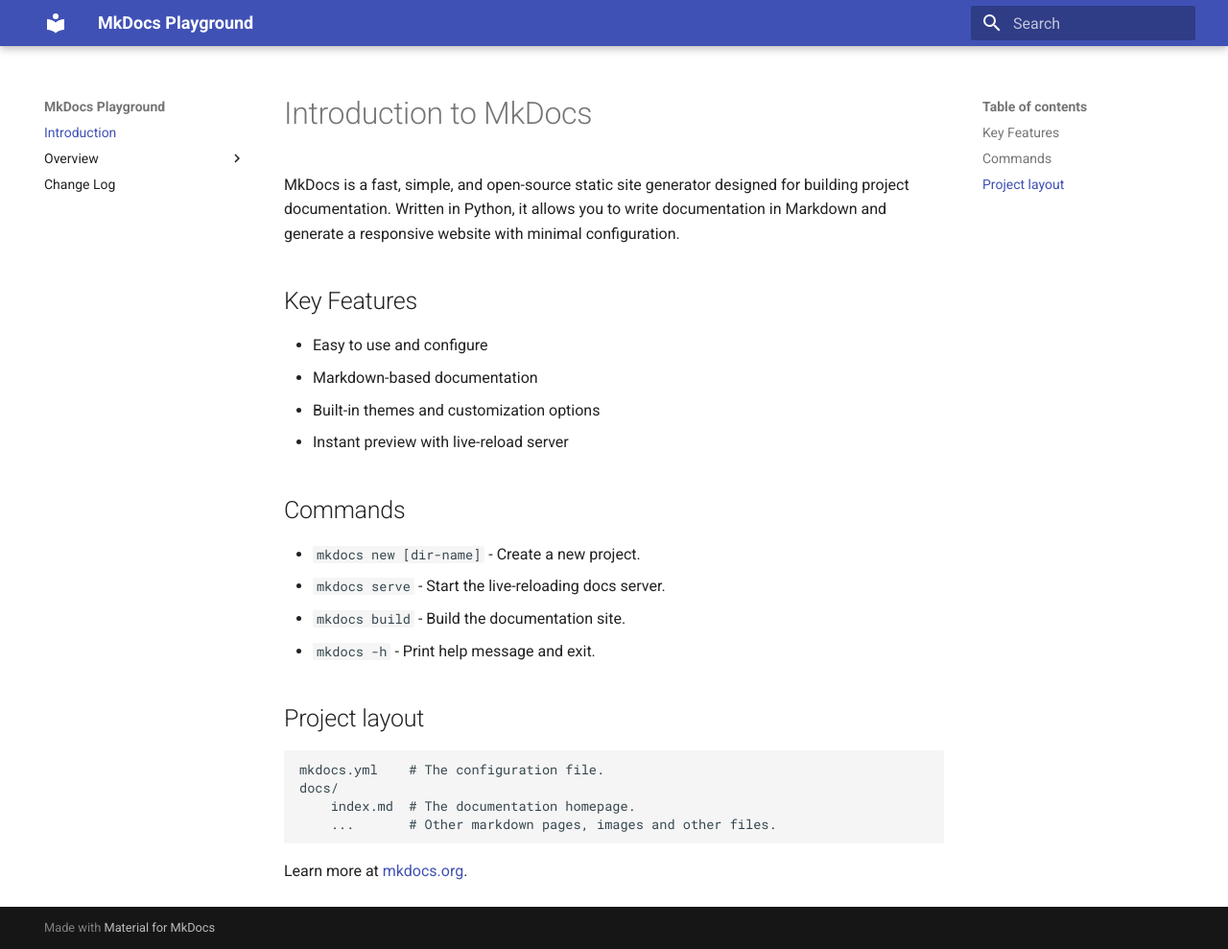
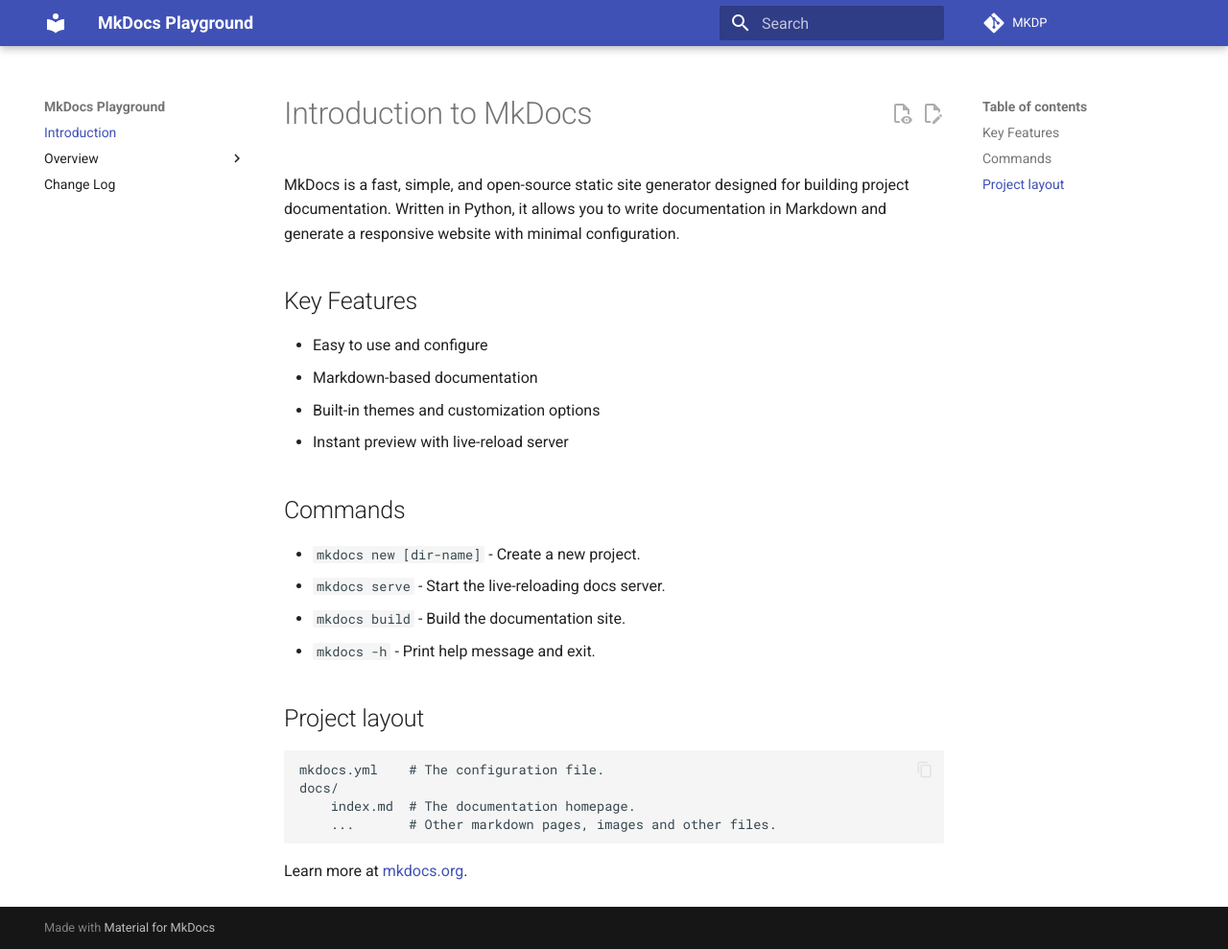
Before and after one commit to hossain-khan/mkdocs-playground, an MkDocs documentation site: the page built from docs/index.md, in a window 1280 px wide and 989 px high. Shown: the whole window at 96% size. Built offline with MkDocs 1.6.1 and Material for MkDocs 9.7.7, drawn with Linux system fonts in a browser that asks for light colours; comment, search, counter and statistics services are not loaded; the version menu is left out.

Commit message:
Update mkdocs configuration

```diff
--- a/mkdocs.yml
+++ b/mkdocs.yml
@@ -1,7 +1,16 @@
 site_name: MkDocs Playground
+repo_name: MKDP
+repo_url: https://github.com/hossain-khan/mkdocs-playground
+site_url: https://hossain-khan.github.io/mkdocs-playground/
 
 theme:
   name: material
+  # https://squidfunk.github.io/mkdocs-material/upgrade/#contentaction
+  features:
+  - content.code.copy
+  - content.code.select
+  - content.action.edit
+  - content.action.view
 
 plugins:
   - search
```
